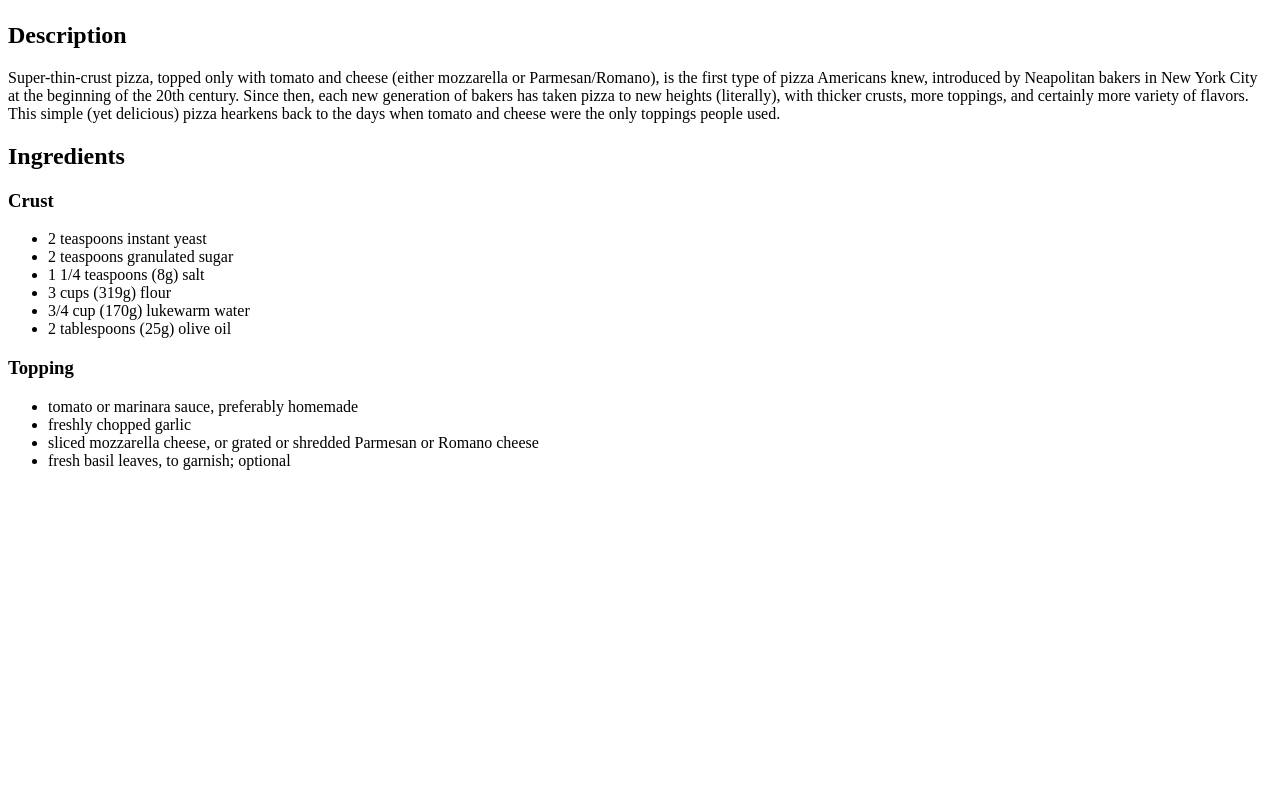
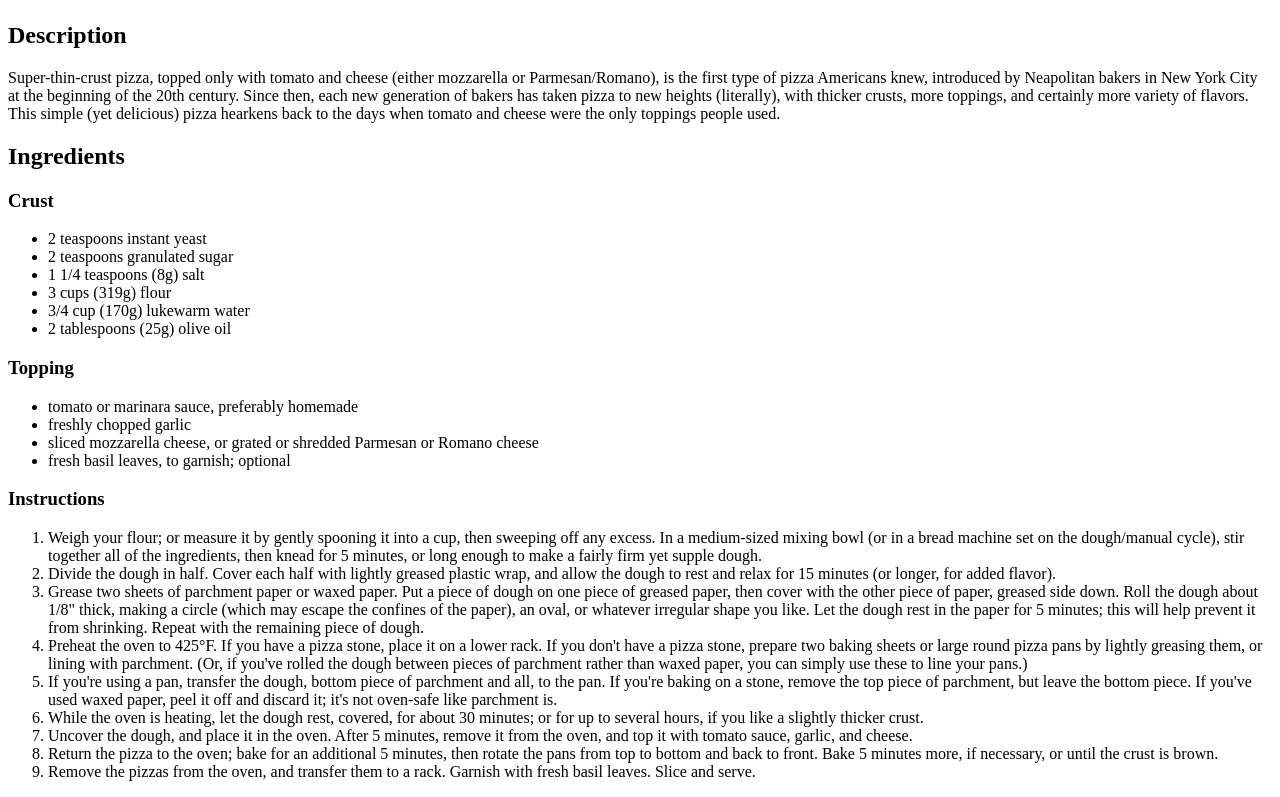
Before and after one commit to cris0899/odin-recipes, a plain HTML site: page recipes/pizza.html in a window 1280 px wide. Shown: the part 718-1515 px from the top of the page. Before the commit the page ends 1204 px from the top, so only its background shows below. Drawn offline with Linux system fonts and the light colour scheme.

Commit message:
Add steps to the pizza recipe

```diff
--- a/recipes/pizza.html
+++ b/recipes/pizza.html
@@ -32,5 +32,18 @@
                     <li>fresh basil leaves, to garnish; optional</li>
                 </ul>
 
+        <h3>Instructions</h3>
+                <ol>
+                    <li>Weigh your flour; or measure it by gently spooning it into a cup, then sweeping off any excess. In a medium-sized mixing bowl (or in a bread machine set on the dough/manual cycle), stir together all of the ingredients, then knead for 5 minutes, or long enough to make a fairly firm yet supple dough.</li>
+                    <li>Divide the dough in half. Cover each half with lightly greased plastic wrap, and allow the dough to rest and relax for 15 minutes (or longer, for added flavor).</li>
+                    <li>Grease two sheets of parchment paper or waxed paper. Put a piece of dough on one piece of greased paper, then cover with the other piece of paper, greased side down. Roll the dough about 1/8" thick, making a circle (which may escape the confines of the paper), an oval, or whatever irregular shape you like. Let the dough rest in the paper for 5 minutes; this will help prevent it from shrinking. Repeat with the remaining piece of dough.</li>
+                    <li>Preheat the oven to 425°F. If you have a pizza stone, place it on a lower rack. If you don't have a pizza stone, prepare two baking sheets or large round pizza pans by lightly greasing them, or lining with parchment. (Or, if you've rolled the dough between pieces of parchment rather than waxed paper, you can simply use these to line your pans.)</li>
+                    <li>If you're using a pan, transfer the dough, bottom piece of parchment and all, to the pan. If you're baking on a stone, remove the top piece of parchment, but leave the bottom piece. If you've used waxed paper, peel it off and discard it; it's not oven-safe like parchment is.</li>
+                    <li>While the oven is heating, let the dough rest, covered, for about 30 minutes; or for up to several hours, if you like a slightly thicker crust.</li>
+                    <li>Uncover the dough, and place it in the oven. After 5 minutes, remove it from the oven, and top it with tomato sauce, garlic, and cheese.</li>
+                    <li>Return the pizza to the oven; bake for an additional 5 minutes, then rotate the pans from top to bottom and back to front. Bake 5 minutes more, if necessary, or until the crust is brown.</li>
+                    <li>Remove the pizzas from the oven, and transfer them to a rack. Garnish with fresh basil leaves. Slice and serve.</li>
+                </ol>
+
 </body>
 </html>
```
